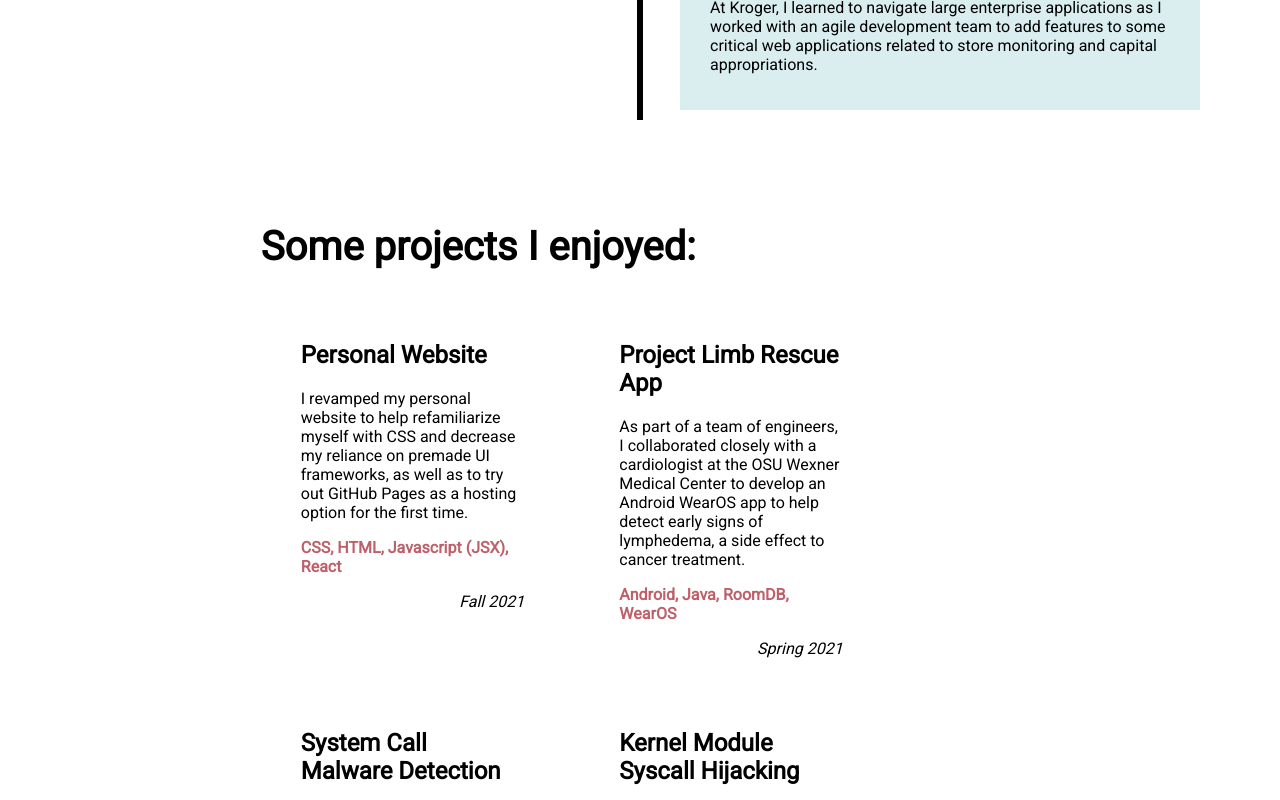
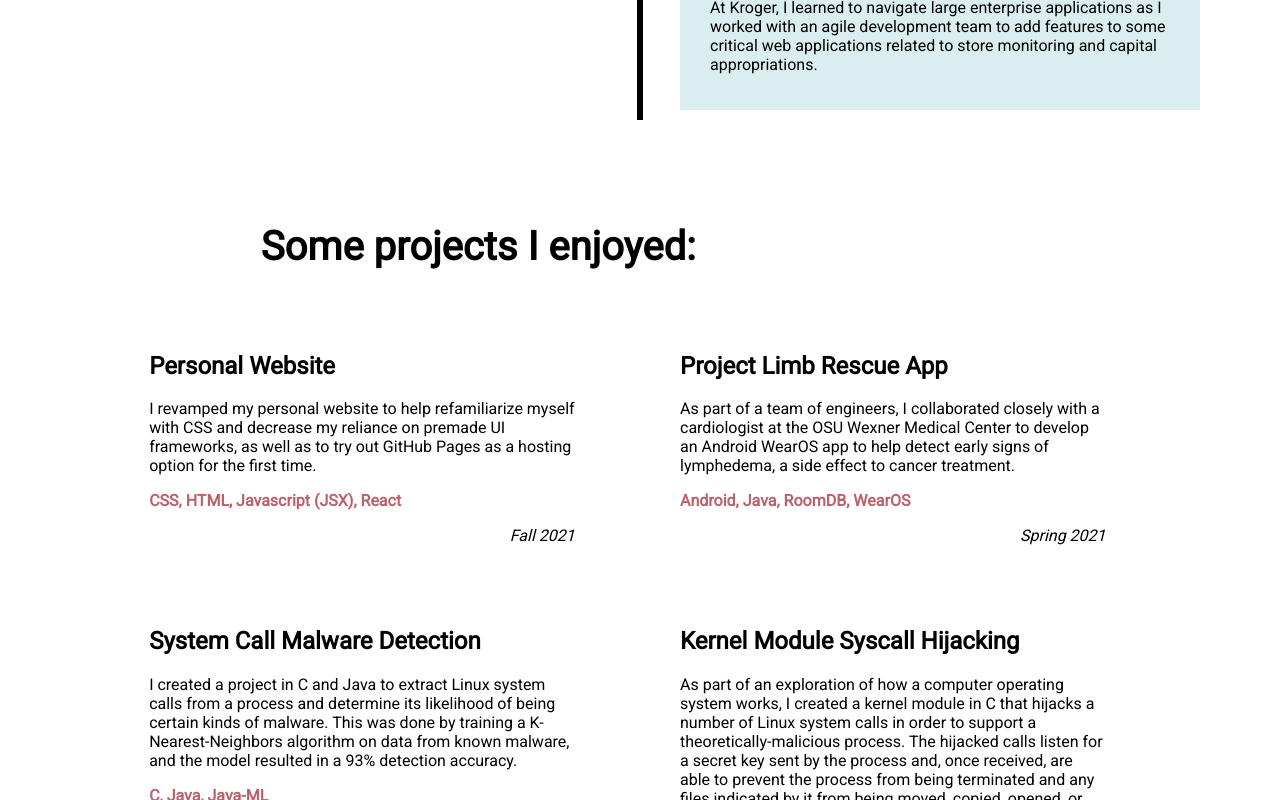
Before and after one commit to kate-swartz/personalsite, a React (Create React App) app: page / in a window 1280 px wide. Shown: the part 1620-2420 px from the top of the page. Built offline with nearby package versions, Linux system fonts and the light colour scheme.

Commit message:
should resolve the project flexbox issue on small screen widths

```diff
--- a/src/Projects.css
+++ b/src/Projects.css
@@ -1,16 +1,18 @@
 .projects {
   padding-top: 6%;
   font-size: 100%;
+}
+
+.projects h1 {
   margin-left: 20%;
-  margin-right: 20%;
 }
 
 .projects-container {
   display:flex;
-  justify-content:flex-start;
   flex-direction: row;
   align-items: flex-start;
   flex-wrap: wrap;
+  justify-content: center;
 }
 
 .project {
@@ -20,6 +22,11 @@
   padding: 10px 40px;
 }
 
+@media screen and (max-width: 600px) {
+  .project {
+    width: 80%
+  }
+}
 
 .date {
   text-align: right;
```
